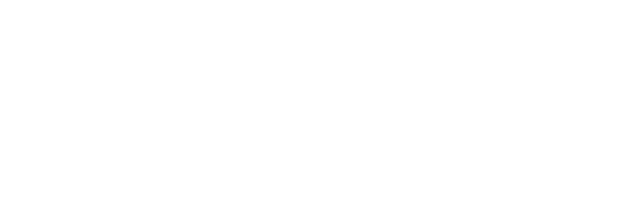
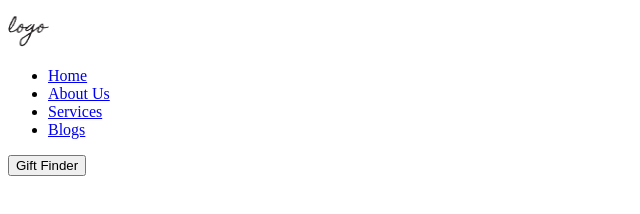
Before and after one commit to OleksandrSamofal/team-project, a plain HTML site: page index.html in a window 1280 px wide. Shown: the whole page, without its empty margins (0-640 px from the left). Drawn offline with Linux system fonts and the light colour scheme.

Commit message:
create header

```diff
--- a/index.html
+++ b/index.html
@@ -7,7 +7,18 @@
     <title>Document</title>
 </head>
 <body>
-<header></header>
+<header>
+   <a href="./index.html"> <img src="./image/logo.png" alt="logo" width="41" height="39"></a>
+  <nav>
+    <ul>
+        <li><a href="#">Home</a></li>
+        <li><a href="#">About Us</a></li>
+        <li><a href="#">Services</a></li>
+        <li><a href="#">Blogs</a></li>
+    </ul>
+  </nav>
+  <button type="button">Gift Finder</button>
+</header>
 <main></main>
 <footer></footer>
 </body>
```
Also changed, not shown: image/logo.jpg (added), image/logo.png (added).
